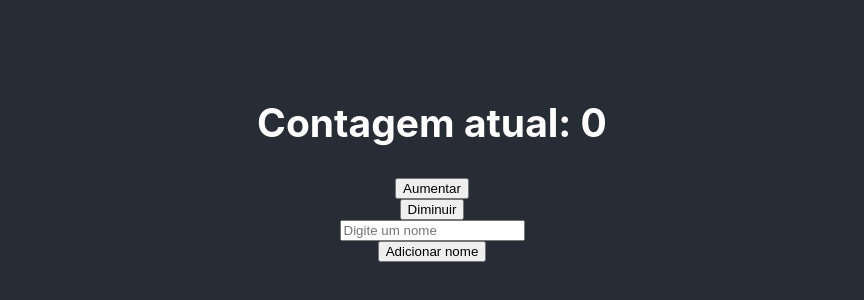
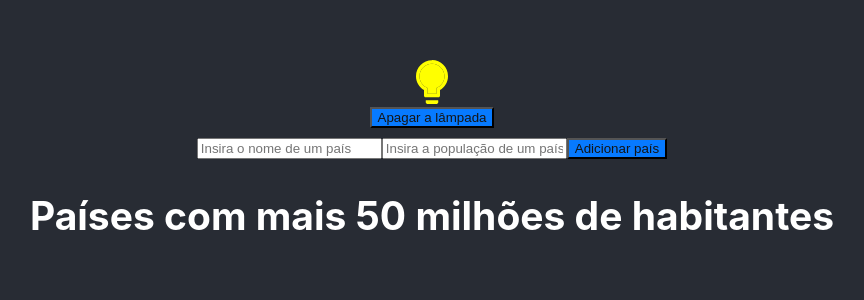
Before and after one commit to merogabriel/demo-q2-jul21, a React (Create React App) app: page / in a window 1280 px wide. Shown: the part 210-510 px from the top of the page, without its empty margins (208-1072 px from the left). Built offline with nearby package versions, Linux system fonts and the light colour scheme.

Commit message:
feature: creation of countries and bulb management

```diff
--- a/package.json
+++ b/package.json
@@ -8,6 +8,7 @@
     "@testing-library/user-event": "^12.1.10",
     "react": "^17.0.2",
     "react-dom": "^17.0.2",
+    "react-icons": "^4.3.1",
     "react-scripts": "4.0.3",
     "web-vitals": "^1.0.1"
   },
--- a/src/App.js
+++ b/src/App.js
@@ -1,52 +1,36 @@
 import { useState } from "react";
-
+import { AiTwotoneBulb, AiOutlineBulb } from "react-icons/ai";
 import Button from "./components/Button";
-import Input from "./components/Input";
-import { List } from "./components/List";
+import Form from "./components/Form";
+import List from "./components/List";
 
 import "./app.css";
 
 function App() {
-  const [count, setCount] = useState(0);
-  const [name, setName] = useState("");
-  const [listNames, setListNames] = useState([]);
+  const [isOn, setIsOn] = useState(true);
+  const [countryList, setCountryList] = useState([]);
 
-  function add() {
-    setCount(count + 1);
-  }
+  const handleLight = () => {
+    // true
+    setIsOn(!isOn);
+  };
 
-  function sub() {
-    setCount(count - 1);
-  }
-
-  function addName() {
-    if (name === "") {
-      return;
-    }
-
-    setListNames([...listNames, name]);
-  }
-
-  console.log(name);
-
-  // Two way data binding - Angular
+  const handleCountries = (country) => {
+    setCountryList([...countryList, country]);
+  };
 
   return (
     <div className="App">
       <header className="App-header">
-        <h2>Contagem atual: {count}</h2>
+        <AiTwotoneBulb size={50} color={isOn ? "yellow" : "gray"} />
 
-        <Button onClick={add}>Aumentar</Button>
-        <Button onClick={sub}>Diminuir</Button>
+        <Button onClick={handleLight} blueButton={isOn}>
+          {isOn ? "Apagar" : "Acender"} a lâmpada
+        </Button>
 
-        <Input
-          placeholder="Digite um nome"
-          onChange={(event) => setName(event.target.value)}
-        />
+        <Form handleCountries={handleCountries} />
 
-        <Button onClick={addName}>Adicionar nome</Button>
-
-        <List list={listNames} />
+        <List countryList={countryList} />
       </header>
     </div>
   );
--- a/src/components/Button/index.jsx
+++ b/src/components/Button/index.jsx
@@ -1,8 +1,9 @@
+import "./styles.css";
 
-const Button = ({children, onClick}) => {
-  return (
-    <button onClick={onClick}>{children}</button>
-  )
-}
+const Button = ({ children, onClick, blueButton }) => (
+  <button onClick={onClick} className={blueButton ? 'button-container-2' : 'button-container-1'}>
+    {children}
+  </button>
+);
 
 export default Button;
--- /dev/null
+++ b/src/components/Button/styles.css
@@ -0,0 +1,9 @@
+.button-container-1 {
+  color: #fff;
+  background-color: #151515;
+}
+
+.button-container-2 {
+  color: #151515;
+  background-color: #077aff;
+}
--- /dev/null
+++ b/src/components/Form/index.jsx
@@ -0,0 +1,33 @@
+import { useState } from "react";
+import Button from '../Button'
+
+const Form = ({ handleCountries }) => {
+  const [country, setCountry] = useState("");
+  const [population, setPopulation] = useState("");
+
+  const addCountry = () => {
+
+    const newCountry = {
+      country, population: Number(population),
+    }
+
+    handleCountries(newCountry)
+  }
+
+  return (
+    <div>
+      <input
+        placeholder="Insira o nome de um país"
+        onChange={(event) => setCountry(event.target.value)}
+      />
+      <input
+        placeholder="Insira a população de um país (apenas numeros)"
+        onChange={(event) => setPopulation(event.target.value)}
+      />
+
+      <Button blueButton onClick={addCountry}>Adicionar país</Button>
+    </div>
+  );
+};
+
+export default Form;
--- a/src/components/Input/index.jsx
+++ /dev/null
@@ -1,5 +0,0 @@
-const Input = ({ placeholder, onChange }) => (
-  <input  onChange={onChange} placeholder={placeholder} />
-)
-
-export default Input;
--- a/src/components/List/index.jsx
+++ b/src/components/List/index.jsx
@@ -1,10 +1,33 @@
-export const List = ({ list }) => (
-  <ul>
-    {list.map((name, index) => (
-      <li key={index}>{name}</li>
-    ))}
-  </ul>
-);
+const List = ({ countryList }) => {
+  // Em condições aninhadas, tratar os dados antes
+  // const filteredCountries = countryList.filter();
 
-// Com retorno implicito,
-// não podemos ter states ou lógica dentro do nosso componente, apenas exibição. Esse componente apenas exibe
+  return (
+    <>
+      <h2>Países com mais 50 milhões de habitantes</h2>
+      {/* <ul>
+        {countryList.map((item) => (
+          <>
+            {item.population >= 5000000 && (
+              <li key={item.country}>
+                País: {item.country} - População: {item.population}
+              </li>
+            )}
+          </>
+        ))}
+      </ul> */}
+
+      <ul>
+        {countryList
+          .filter((item) => item.population >= 5000000)
+          .map((item) => (
+            <li key={item.country}>
+              País: {item.country} - População: {item.population}
+            </li>
+          ))}
+      </ul>
+    </>
+  );
+};
+
+export default List;
```
Also changed, not shown: 1 other file (tests, documents, lock files or other folders).
